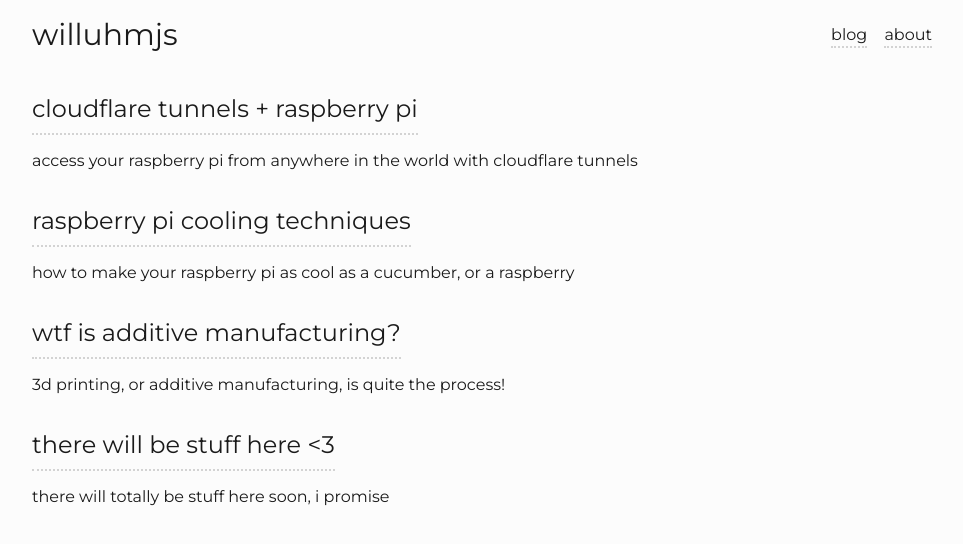
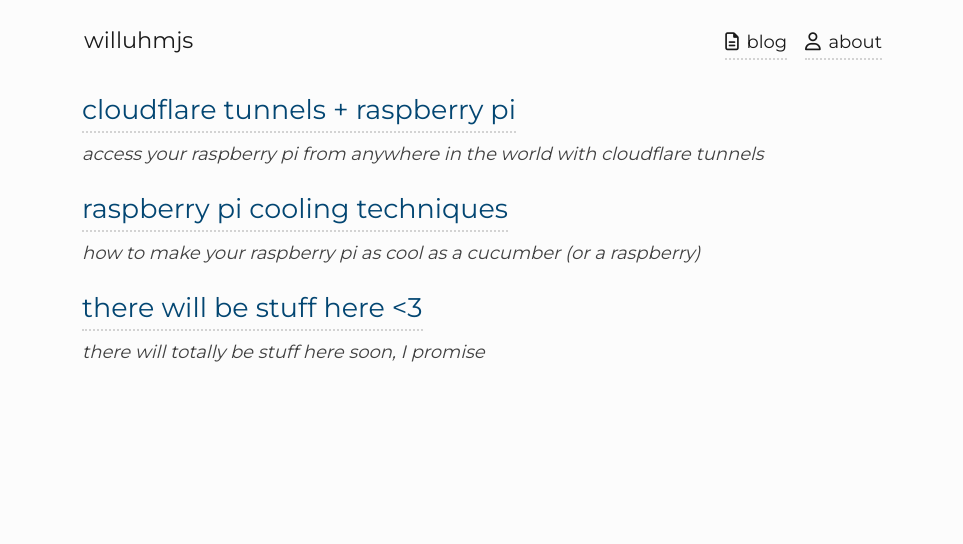
Before and after one commit to willuhmjs/webpage, a SvelteKit app: page / in a window 1280 px wide. Shown: the top 544 px of the page, without its empty margins (158-1121 px from the left). Built offline with nearby package versions, Linux system fonts and the light colour scheme.

Commit message:
emergency commit + begin re-re-redesign

```diff
--- a/package.json
+++ b/package.json
@@ -24,6 +24,7 @@
 		"eslint-plugin-svelte3": "^4.0.0",
 		"prettier": "^2.8.0",
 		"prettier-plugin-svelte": "^2.8.1",
+		"randomcolor": "^0.6.2",
 		"svelte": "^3.54.0",
 		"svelte-check": "^3.0.1",
 		"tslib": "^2.4.1",
--- a/src/app.html
+++ b/src/app.html
@@ -5,15 +5,43 @@
 		<link rel="icon" href="%sveltekit.assets%/favicon.png" />
 		<meta name="viewport" content="width=device-width" />
 		%sveltekit.head%
-		<link rel="stylesheet" href="https://cdnjs.cloudflare.com/ajax/libs/font-awesome/6.4.0/css/all.min.css" integrity="sha512-iecdLmaskl7CVkqkXNQ/ZH/XLlvWZOJyj7Yy7tcenmpD1ypASozpmT/E0iPtmFIB46ZmdtAc9eNBvH0H/ZpiBw==" crossorigin="anonymous" referrerpolicy="no-referrer" />
+		<link
+			rel="stylesheet"
+			href="https://cdnjs.cloudflare.com/ajax/libs/font-awesome/6.4.0/css/all.min.css"
+			integrity="sha512-iecdLmaskl7CVkqkXNQ/ZH/XLlvWZOJyj7Yy7tcenmpD1ypASozpmT/E0iPtmFIB46ZmdtAc9eNBvH0H/ZpiBw=="
+			crossorigin="anonymous"
+			referrerpolicy="no-referrer"
+		/>
 		<style>
 			@import url('https://fonts.googleapis.com/css2?family=Montserrat:wght@400;500;700&display=swap');
-			body {
-				background-color: #fcfcfc;
+			* {
 				margin: 0;
 				padding: 0;
+				margin-block-start: 0;
+				margin-block-end: 0;
+			}
+
+			body {
+				padding: 2ch;
 				font-family: 'Montserrat', sans-serif;
-				color: #1a1a1a;
+				max-width: 800px;
+				margin: 0 auto;
+				font-size: 18px;
+			}
+
+			h1, h2, h3 {
+				font-weight: normal;
+			}
+
+			a {
+				color: inherit;
+				text-decoration: none;
+				padding-bottom: 5px;
+				border-bottom: 2px dotted lightgray;
+			}
+
+			a:hover {
+				border-bottom: 2px solid lightgray!important;
 			}
 
 			@media (prefers-color-scheme: light) {
--- a/src/lib/About.svelte
+++ /dev/null
@@ -1,94 +0,0 @@
-<!-- use icons for stuff like location, mimic GitHub -->
-<script lang="ts">
-	import { onMount } from 'svelte';
-	let user;
-	async function updateUser() {
-		const data = await fetch('https://api.github.com/users/willuhmjs?');
-		user = await data.json();
-	}
-	onMount(updateUser);
-
-	let date = new Date();
-	let offset = date.getTimezoneOffset();
-	setInterval(() => (date = new Date()), 1000);
-	date.setMinutes(date.getMinutes() + offset - 240);
-</script>
-
-{#if user}
-	<div class="wrapper">
-		<div>
-			<h1>{user.name}</h1>
-			<p>{user.bio}</p>
-			<div class="links">
-				<a href="https://www.bible.com/bible/111/rev.21.2">
-					<i class="fa-solid fa-map-marker-alt" />
-					{user.location}
-				</a>
-				<a href="mailto:me@willuhmjs.com?subject=Hello%20there!">
-					<i class="fa-solid fa-envelope" />
-					me@willuhmjs.com
-				</a>
-				<a href="https://time.is/New_York">
-					<i class="fa-solid fa-clock" />
-					{date.getHours().toString().padStart(2, '0')}:{date
-						.getMinutes()
-						.toString()
-						.padStart(2, '0')}
-				</a>
-			</div>
-		</div>
-		<img src={user.avatar_url} alt="My profile icon" />
-	</div>
-{/if}
-
-<style>
-	.wrapper {
-		display: flex;
-		box-sizing: border-box;
-		max-width: 600px;
-		margin: 2rem auto;
-	}
-
-	.wrapper img {
-		border-radius: 50%;
-		max-width: 15rem;
-	}
-
-	.wrapper div {
-		margin-right: auto;
-	}
-
-	.links {
-		display: flex;
-		flex-direction: column;
-	}
-
-	.links a {
-		margin: 5px 0;
-		text-decoration: none;
-		color: inherit;
-	}
-
-	.links a i {
-		margin-right: 6px;
-	}
-
-	a:hover {
-		filter: contrast(0.5);
-	}
-
-	h1 {
-		font-weight: normal;
-	}
-
-	@media (max-width: 616px) {
-		.wrapper {
-			display: block;
-			padding: 0 1rem;
-		}
-
-		.wrapper img {
-			display: none;
-		}
-	}
-</style>
--- a/src/lib/BlogPosts.svelte
+++ /dev/null
@@ -1,61 +0,0 @@
-<div class="wrapper">
-	<div class="blogPost">
-		<a href="./blog/post"><h2>cloudflare tunnels + raspberry pi</h2></a>
-		<div class="blogPostDescription">
-			<p>access your raspberry pi from anywhere in the world with cloudflare tunnels</p>
-		</div>
-	</div>
-	<div class="blogPost">
-		<a href="./blog/post"><h2>raspberry pi cooling techniques</h2></a>
-		<div class="blogPostDescription">
-			<p>how to make your raspberry pi as cool as a cucumber, or a raspberry</p>
-		</div>
-	</div>
-    <div class="blogPost">
-		<a href="./blog/post"><h2>wtf is additive manufacturing?</h2></a>
-		<div class="blogPostDescription">
-			<p>3d printing, or additive manufacturing, is quite the process!</p>
-		</div>
-	</div>
-	<div class="blogPost">
-		<a href="./blog/post"><h2>there will be stuff here &lt;3</h2></a>
-		<div class="blogPostDescription">
-			<p>there will totally be stuff here soon, i promise</p>
-		</div>
-	</div>
-</div>
-
-<style>
-	.wrapper {
-		max-width: 900px;
-		margin: 5px auto;
-	}
-
-	.blogPost {
-		margin-bottom: 1rem;
-	}
-
-    .blogPost a {
-        color: inherit;
-        text-decoration: none;
-    }
-
-	.blogPost h2 {
-		font-weight: normal;
-		border-bottom: 2px dotted lightgray;
-		display: inline-block;
-        padding-bottom: 10px;
-		margin-bottom: 0;
-	}
-
-    .blogPost h2:hover {
-        border-bottom: 2px solid lightgray;
-    }
-
-	@media (max-width: 616px) {
-		.wrapper {
-			display: block;
-			padding: 0 1rem;
-		}
-	}
-</style>
--- /dev/null
+++ b/src/lib/Color.ts
@@ -0,0 +1,7 @@
+import randomColor from 'randomcolor';
+import { writable } from 'svelte/store';
+const color = randomColor({
+    luminosity: 'dark',
+});
+
+export const colorStore = writable(color);
--- a/src/lib/Header.svelte
+++ b/src/lib/Header.svelte
@@ -1,53 +1,38 @@
-<div class="wrapper">
-	<div class="side" id="left"><a href="/">willuhmjs</a></div>
-	<div class="side" id="right">
-		<a href="/">blog</a>
-		<a href="/about">about</a>
-	</div>
-</div>
+<script>
+    import { colorStore } from "./Color";
+</script>
+
+<header>
+    <nav>
+        <a href="/" class="title">willuhmjs</a>
+        <div class="spacer"/>
+        <a href="/"><i class="fa-regular fa-file-lines"></i> blog</a>
+        <a href="/about"><i class="fa-regular fa-user"></i> about</a>
+    </nav>
+</header>
 
 <style>
-	.wrapper {
-		display: flex;
-		padding: 1rem;
-		align-items: center;
-		cursor: default;
-		margin: auto;
-		max-width: 900px;
-	}
+    header {
+        margin-bottom: 2rem;
+    }
 
-	.side {
-		flex: 1;
-	}
+    nav {
+        display: flex;
+        column-gap: 1.5ch;
+        align-items: baseline;
+        flex-wrap: wrap;
+    }
 
-	a:hover, #right a:hover {
-		border-bottom: 2px solid lightgray;
-	}
+    header .title {
+        font-size: 1.25em;
+        border: 2px solid transparent;
+    }
 
-	#right a {
-		border-bottom: 2px dotted lightgray;
-	}
+    .spacer {
+        flex-grow: 1;
+    }
 
-	a {
-		padding-bottom: 2px;
-		text-decoration: none;
-		color: inherit;
-	}
-
-	#left {
-		font-size: 30px;
-	}
-
-	#right {
-		text-align: right;
-	}
-
-	#right a {
-		color: inherit;
-		text-decoration: none;
-	}
-
-	#right a:not(:last-child) {
-		margin-right: 13px;
-	}
+    i {
+        margin-right: 3px;
+    }
 </style>
--- /dev/null
+++ b/src/lib/blog/BlogPosts.svelte
@@ -0,0 +1,40 @@
+<script lang="ts">
+    import { colorStore } from "../Color";
+</script>
+<section>
+    <ul style="--color: {$colorStore}">
+        <li>
+            <h2><a href="/">cloudflare tunnels + raspberry pi</a></h2>
+            <p>access your raspberry pi from anywhere in the world with cloudflare tunnels</p>
+        </li>
+        <li>
+            <h2><a href="/">raspberry pi cooling techniques</a></h2>
+			<p>how to make your raspberry pi as cool as a cucumber (or a raspberry)</p>
+        </li>
+        <li>
+            <h2><a href="/">there will be stuff here &lt;3</a></h2>
+            <p>there will totally be stuff here soon, I promise</p>
+        </li>
+    </ul>
+</section>
+<style>
+    ul {
+        list-style: none;
+        margin-left: 0;
+        padding: 0;
+    }
+
+    li {
+        margin-top: 1.5em;
+    }
+
+    li h2 {
+        color: var(--color);
+    }
+
+    li p {
+        margin-top: 17px;
+        color: #404040;
+        font-style: italic;
+    }
+</style>
--- a/src/routes/+page.svelte
+++ b/src/routes/+page.svelte
@@ -1,17 +1,9 @@
 <script>
 	import Header from '../lib/Header.svelte';
-	import BlogPosts from '../lib/BlogPosts.svelte';
+	import BlogPosts from '../lib/blog/BlogPosts.svelte';
 </script>
 
-<link
-	rel="stylesheet"
-	href="https://cdnjs.cloudflare.com/ajax/libs/font-awesome/6.3.0/css/all.min.css"
-	integrity="sha512-SzlrxWUlpfuzQ+pcUCosxcglQRNAq/DZjVsC0lE40xsADsfeQoEypE+enwcOiGjk/bSuGGKHEyjSoQ1zVisanQ=="
-	crossorigin="anonymous"
-	referrerpolicy="no-referrer"
-/>
-
-<div class="wrapper">
-	<Header />
+<Header />
+<main>
 	<BlogPosts />
-</div>
+</main>
```
Also changed, not shown: src/routes/about/+page.svelte (+1 -16 lines), src/lib/about/Card.svelte (added), 1 other file (tests, documents, lock files or other folders).
